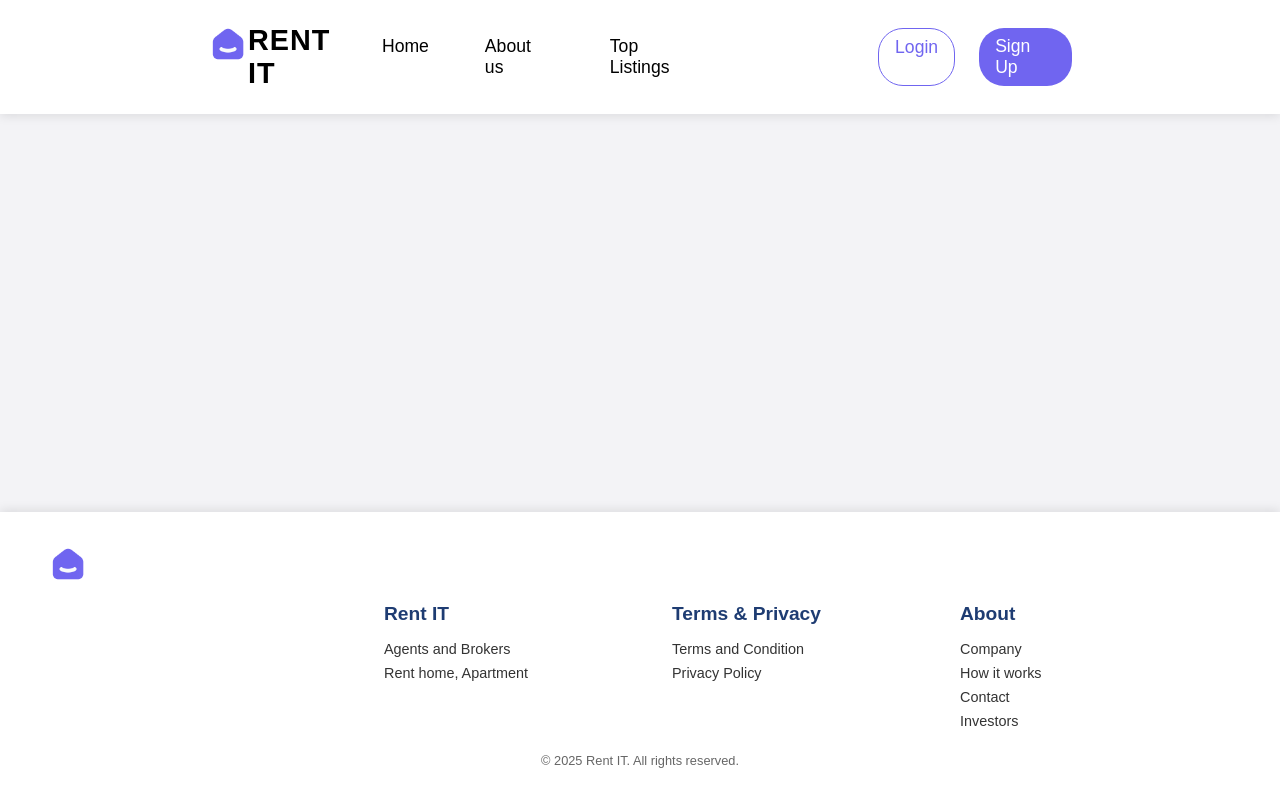
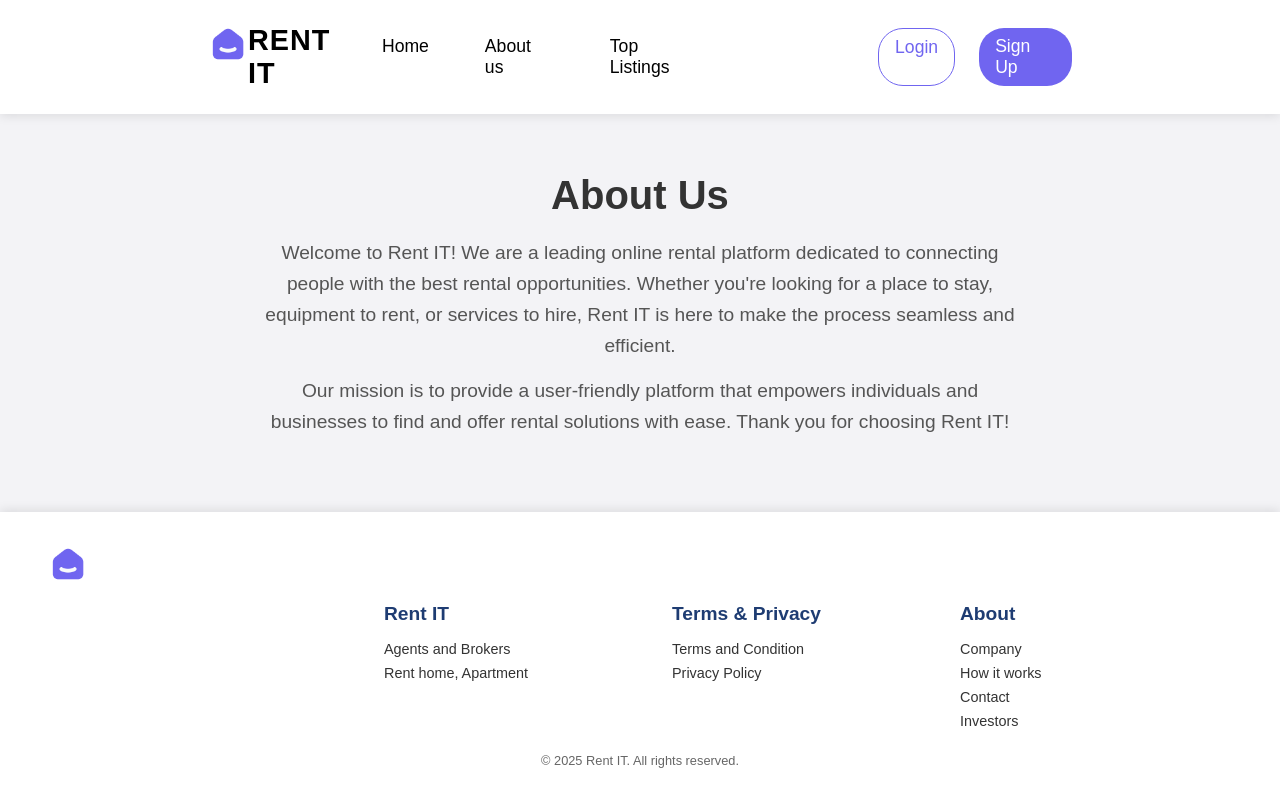
Before and after one commit to amanmahat0/Online-Rental-System-, a React (Create React App) app in the folder client/: page /AboutUs in a window 1280 px wide. Built offline with nearby package versions, Linux system fonts and the light colour scheme.

Commit message:
Added AboutUs and its style

```diff
--- a/client/src/user/Routes/Routes.jsx
+++ b/client/src/user/Routes/Routes.jsx
@@ -7,7 +7,7 @@ import AdminLogin from "../../admin/pages/AdminLogin";
 
 // import VerifyEmail from "./VerifyEmail";
 // import TopListings from "./TopListings";
-// import AboutUs from "./AboutUs"
+import AboutUs from "../page/AboutUs/AboutUs";
 
 const AppRoutes = () => {
 
@@ -22,7 +22,7 @@ const AppRoutes = () => {
       <Route path="/login" element={<Login />} />
       {/* <Route path="/verify-email" element={<VerifyEmail />} /> */}
       {/* <Route path="/TopListings" element={<TopListings />} /> */}
-      {/* <Route path="/AboutUs" element={<AboutUs />} /> */}
+      <Route path="/AboutUs" element={<AboutUs />} />
     </Routes>
   );
 };
--- /dev/null
+++ b/client/src/user/page/AboutUs/AboutUs.css
@@ -0,0 +1,20 @@
+.about-us-container {
+    padding: 20px;
+    max-width: 800px;
+    margin: 0 auto;
+    text-align: center;
+    font-family: Arial, sans-serif;
+  }
+
+  .about-us-container h1 {
+    font-size: 2.5rem;
+    color: #333;
+    margin-bottom: 20px;
+  }
+
+  .about-us-container p {
+    font-size: 1.2rem;
+    color: #555;
+    line-height: 1.6;
+    margin-bottom: 15px;
+  }
--- /dev/null
+++ b/client/src/user/page/AboutUs/AboutUs.jsx
@@ -0,0 +1,20 @@
+import React from 'react';
+import './AboutUs.css';
+
+const AboutUs = () => {
+  return (
+    <div className="about-us-container">
+      <h1>About Us</h1>
+      <p>
+        Welcome to Rent IT! We are a leading online rental platform dedicated to connecting people with the best rental opportunities.
+        Whether you're looking for a place to stay, equipment to rent, or services to hire, Rent IT is here to make the process seamless and efficient.
+      </p>
+      <p>
+        Our mission is to provide a user-friendly platform that empowers individuals and businesses to find and offer rental solutions with ease.
+        Thank you for choosing Rent IT!
+      </p>
+    </div>
+  );
+};
+
+export default AboutUs;
```
